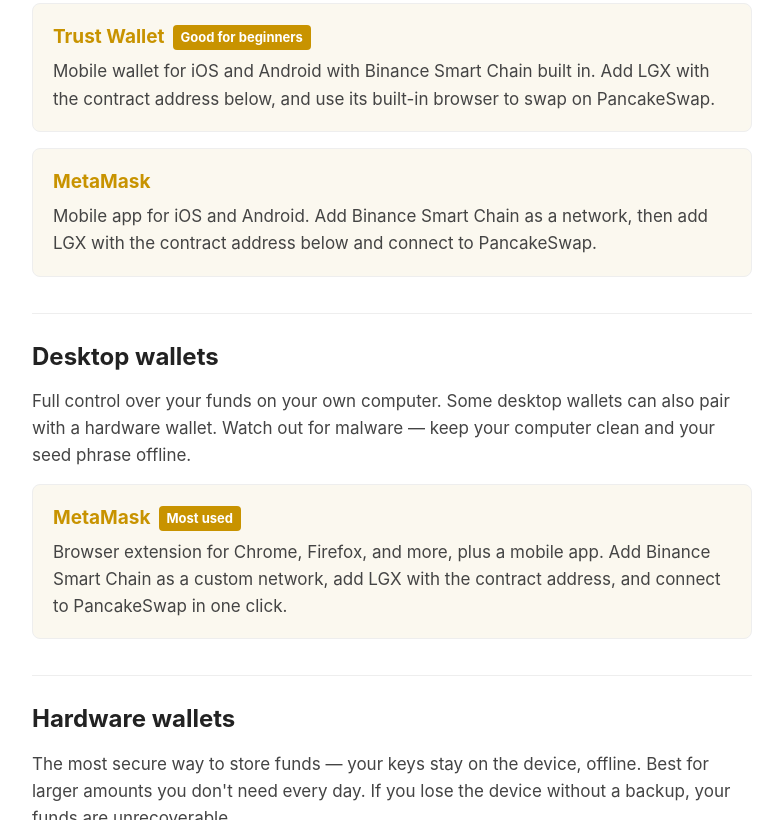
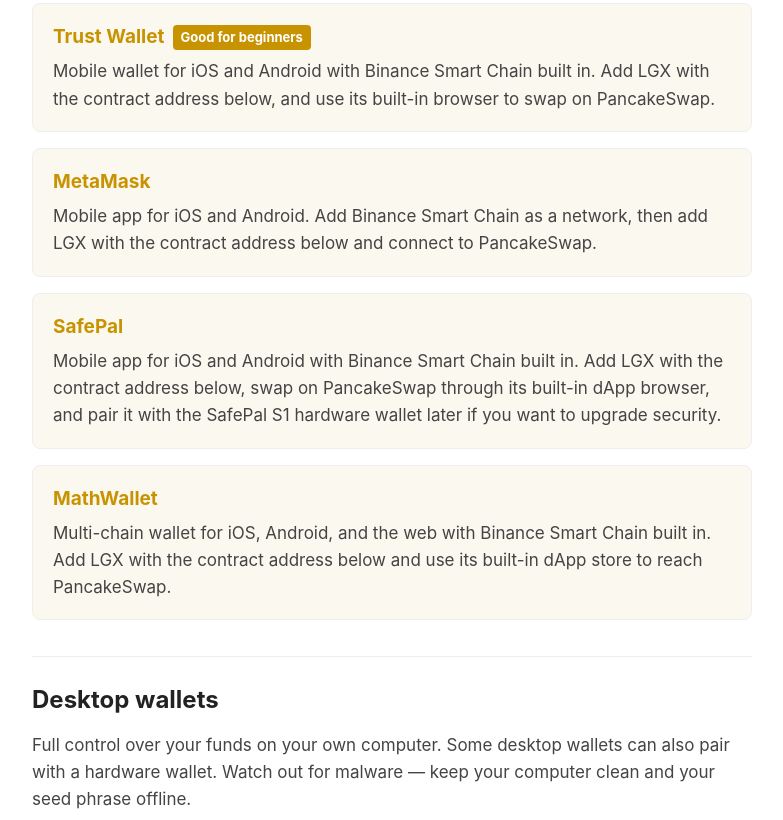
Before and after one commit to lilg777/lilgcoin, a plain HTML site: page wallets.html in a window 1280 px wide. Shown: the part 412-1232 px from the top of the page, without its empty margins (248-1031 px from the left). Drawn offline with Linux system fonts and the light colour scheme.

Commit message:
Update wallets.html

```diff
--- a/wallets.html
+++ b/wallets.html
@@ -66,6 +66,16 @@
     <p>Mobile app for iOS and Android. Add Binance Smart Chain as a network, then add LGX with the contract address below and connect to PancakeSwap.</p>
   </div>
 
+  <div class="wallet">
+    <h3><a href="https://www.safepal.com">SafePal</a></h3>
+    <p>Mobile app for iOS and Android with Binance Smart Chain built in. Add LGX with the contract address below, swap on PancakeSwap through its built-in dApp browser, and pair it with the SafePal S1 hardware wallet later if you want to upgrade security.</p>
+  </div>
+
+  <div class="wallet">
+    <h3><a href="https://mathwallet.org">MathWallet</a></h3>
+    <p>Multi-chain wallet for iOS, Android, and the web with Binance Smart Chain built in. Add LGX with the contract address below and use its built-in dApp store to reach PancakeSwap.</p>
+  </div>
+
   <h2>Desktop wallets</h2>
   <p>Full control over your funds on your own computer. Some desktop wallets can also pair with a hardware wallet. Watch out for malware — keep your computer clean and your seed phrase offline.</p>
 
```
